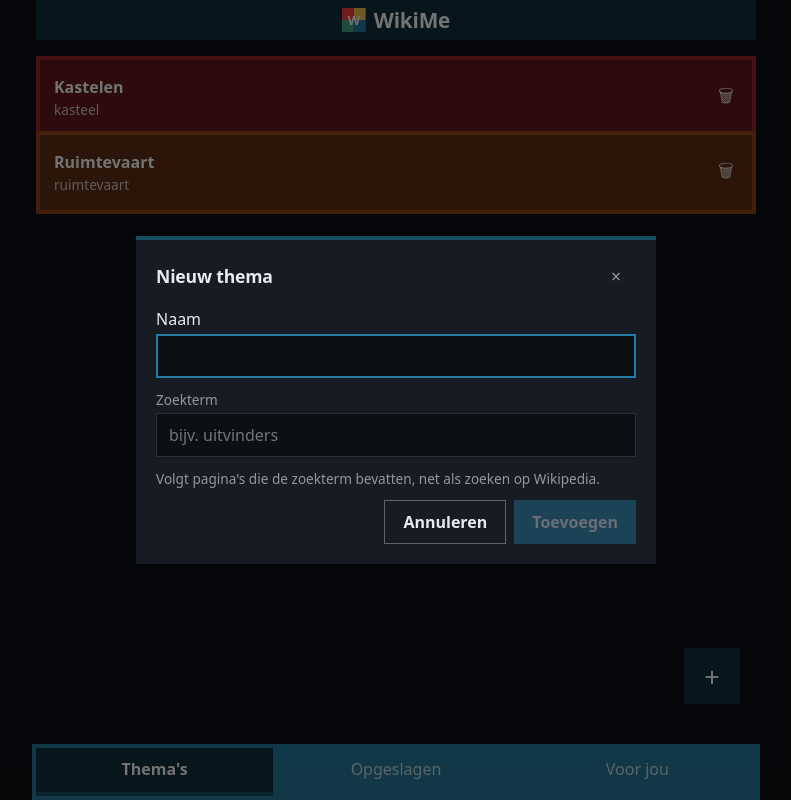
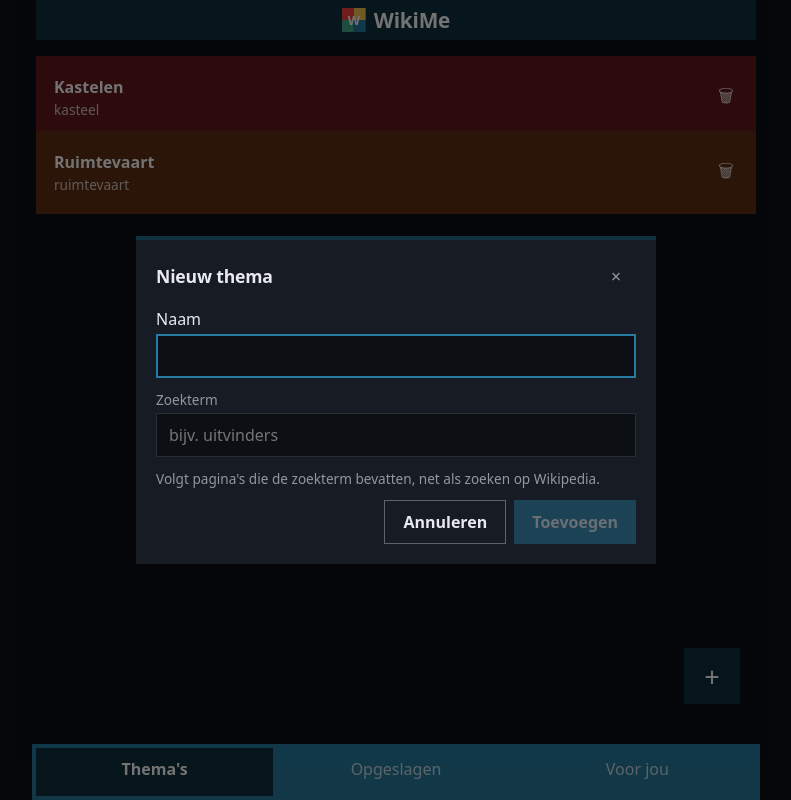
Before and after one commit to randelldb/wikiMe, a React (Vite) app: page / in a window 1280 px wide. Both pictures are taken after a click on the button "Thema toevoegen". Shown: the whole page, without its empty margins (244-1035 px from the left). Built offline with nearby package versions, Linux system fonts and the light colour scheme.

Commit message:
Uniform 40% toward black for fills, borders and stripes alike
Generated by Mistral Vibe.
Co-Authored-By: Mistral Vibe <vibe@mistral.ai>

```diff
--- a/src/index.css
+++ b/src/index.css
@@ -101,7 +101,7 @@ body {
   align-items: center;
   gap: 4px;
   background: color-mix(in srgb, var(--tile) 40%, #000);
-  border: 4px solid color-mix(in srgb, var(--tile) 62%, #000);
+  border: 4px solid color-mix(in srgb, var(--tile) 40%, #000);
   color: var(--tile-fg);
   padding: 4px 6px 4px 0;
 }
@@ -339,7 +339,7 @@ body {
 
 .tab.active {
   background: color-mix(in srgb, var(--tab-accent) 40%, #000);
-  border-bottom-color: color-mix(in srgb, var(--tab-accent) 62%, #000);
+  border-bottom-color: color-mix(in srgb, var(--tab-accent) 40%, #000);
   color: var(--white);
   font-weight: 600;
 }
@@ -421,7 +421,7 @@ body {
   transform: translateX(-50%);
   background: color-mix(in srgb, var(--cerulean) 40%, #000);
   border: none;
-  border-left: 4px solid color-mix(in srgb, var(--tangerine) 62%, #000);
+  border-left: 4px solid color-mix(in srgb, var(--tangerine) 40%, #000);
   color: var(--white);
   padding: 12px 16px;
   cursor: pointer;
@@ -489,7 +489,7 @@ body {
   width: min(480px, 100%);
   background: var(--surface);
   border: none;
-  border-top: 4px solid color-mix(in srgb, var(--primary) 62%, #000);
+  border-top: 4px solid color-mix(in srgb, var(--primary) 40%, #000);
   padding: 8px 20px 20px;
 }
 
```
